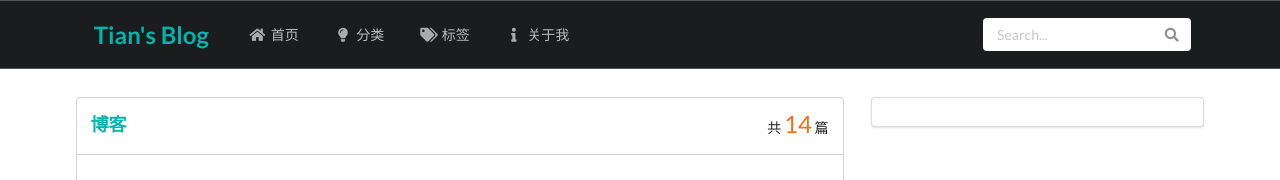
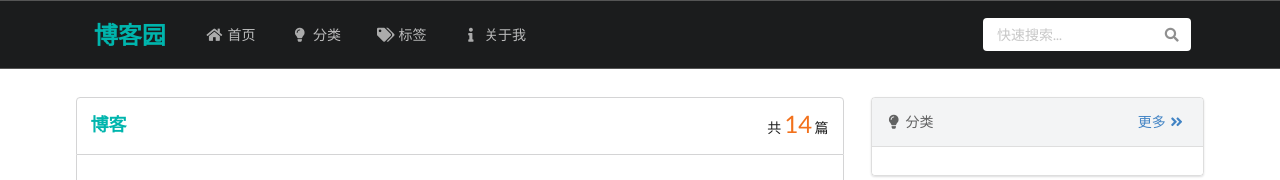
Before and after one commit to jh360twb/MyBlog, a plain HTML site: page index.html in a window 1280 px wide. Shown: the top 180 px of the page. Drawn offline with nearby package versions, Linux system fonts and the light colour scheme.

Commit message:
添加右侧样式

```diff
--- a/index.html
+++ b/index.html
@@ -3,7 +3,7 @@
 <head>
     <meta charset="UTF-8">
     <meta name="viewport" content="width=device-width,initial-scale=1.0">
-    <title>Tian's Blog</title>
+    <title>博客园</title>
     <link rel="stylesheet" href="https://cdn.jsdelivr.net/npm/semantic-ui@2.4.2/dist/semantic.min.css">
     <link rel="stylesheet" href="static/css/me.css">
 </head>
@@ -12,7 +12,7 @@
 <nav class="ui inverted attached segment m-padded-tb-mini">
     <div class="ui container">
         <div class="ui inverted secondary menu">
-            <h2 class="ui teal header item">Tian's Blog</h2>
+            <h2 class="ui teal header item">博客园</h2>
             <a href="#" class="item"><i class="home icon"></i>首页</a>
             <a href="#" class="item"><i class="idea icon"></i>分类</a>
             <a href="#" class="item"><i class="tags icon"></i>标签</a>
@@ -20,7 +20,7 @@
             <!--            在右侧-->
             <div class="right item">
                 <div class="ui icon inverted input">
-                    <input type="text" placeholder="Search...">
+                    <input type="text" placeholder="快速搜索...">
                     <i class="search link icon"></i>
                 </div>
             </div>
@@ -237,8 +237,22 @@
             </div>
             <!--            右侧卡片显示区域-->
             <div class="five wide column">
-                <div class="ui segment">
+                <!--                多个segment-->
+                <div class="ui segments">
+                    <!--                    灰色的segment-->
+                    <div class="ui secondary segment">
+                        <div class="ui two column grid">
+                            <div class="column">
+                                <i class="idea icon"></i>分类
+                            </div>
+                            <div class="right aligned column">
+                                <a href="" target="_blank">更多 <i class="angle double right icon"></i></a>
+                            </div>
+                        </div>
+                    </div>
+                    <div class="ui segment">
 
+                    </div>
                 </div>
             </div>
         </div>
```
